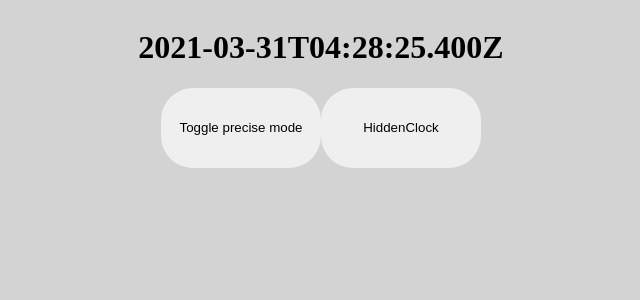
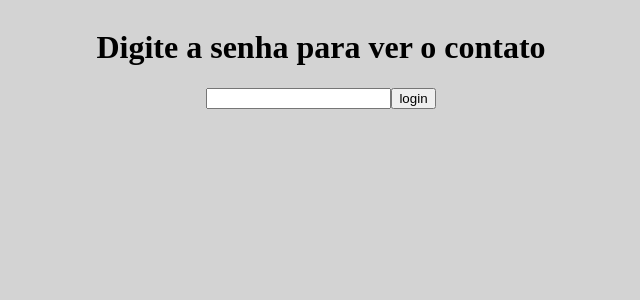
Before and after one commit to Arthur-art/reactjs-codecademy, a React (Create React App) app in the folder study-react/: page / in a window 1280 px wide. Shown: the top 300 px of the page, without its empty margins (319-959 px from the left). Built offline with nearby package versions, Linux system fonts and the light colour scheme.

Commit message:
LoginContact component react

```diff
--- /dev/null
+++ b/study-react/src/components/LoginContact.jsx
@@ -0,0 +1,40 @@
+import React from "react";
+export default class LoginContact extends React.Component {
+  constructor(props) {
+    super(props);
+    this.state = {
+      password: "123456",
+      check: false,
+    };
+    this.check = this.check.bind(this);
+  }
+  check(e) {
+    const valuePass = e.target.querySelector('input[type="password"]').value;
+    const checkPass = valuePass === this.state.password;
+    this.setState({
+      check: checkPass,
+    });
+  }
+  render() {
+    const form = (
+      <form action="#" onSubmit={this.check}>
+          <h1>Digite a senha para ver o contato</h1>
+        <input type="password" />
+        <input type="submit"  value="login" />
+      </form>
+    );
+
+    const contactInfo = (
+      <div>
+        <h1>Contato</h1>
+        <h2>(31)98953-7539</h2>
+      </div>
+    );
+    return (
+      <div>
+        {this.state.check && contactInfo}
+        {!this.state.check && form}
+      </div>
+    );
+  }
+}
--- a/study-react/src/index.jsx
+++ b/study-react/src/index.jsx
@@ -1,11 +1,11 @@
 import React from 'react'
 import ReactDOM from 'react-dom'
-import StateDidUpdate from './components/StateDidUpdate'
+import LoginContact from './components/LoginContact'
 
 
 ReactDOM.render(
     <React.StrictMode>
-        <StateDidUpdate/>
+        <LoginContact/>
     </React.StrictMode>,
     document.getElementById('container')
 );
```
